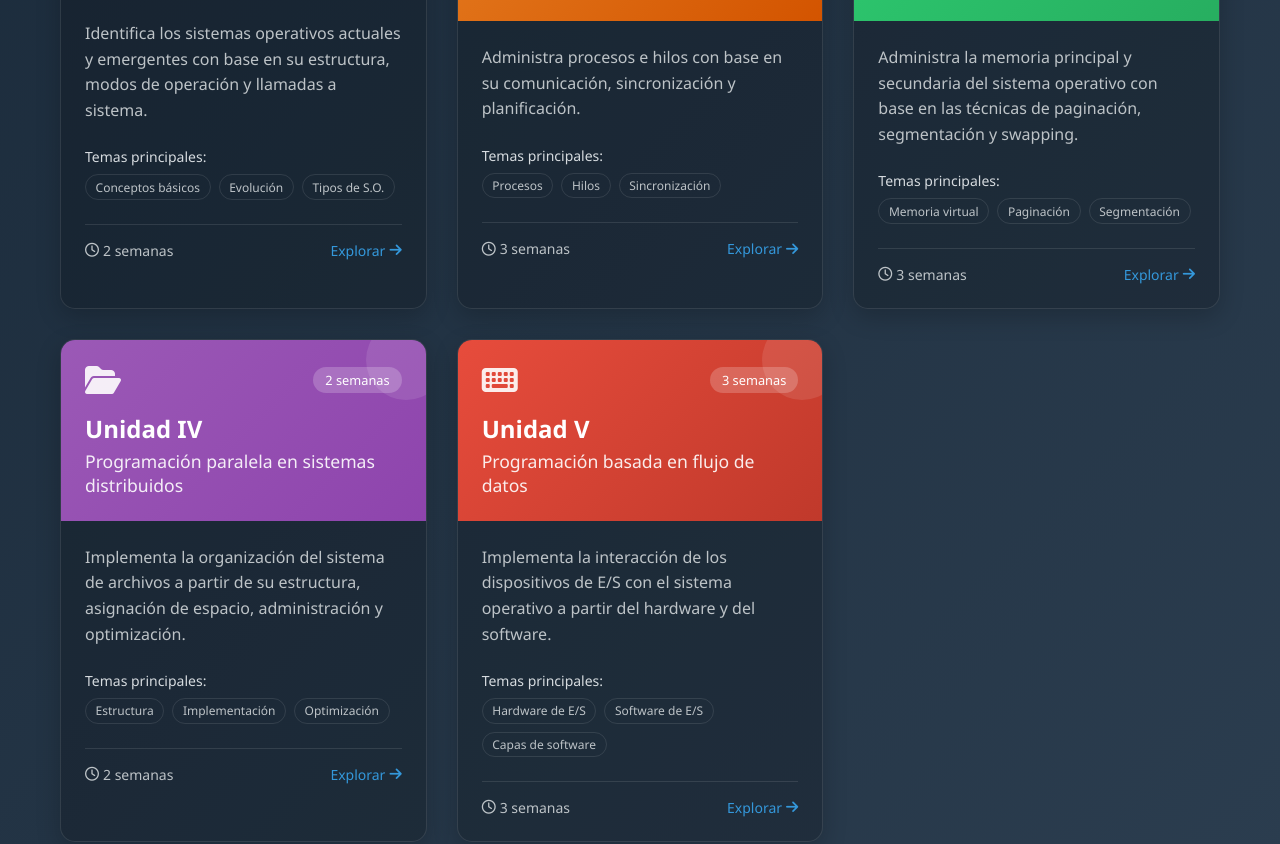
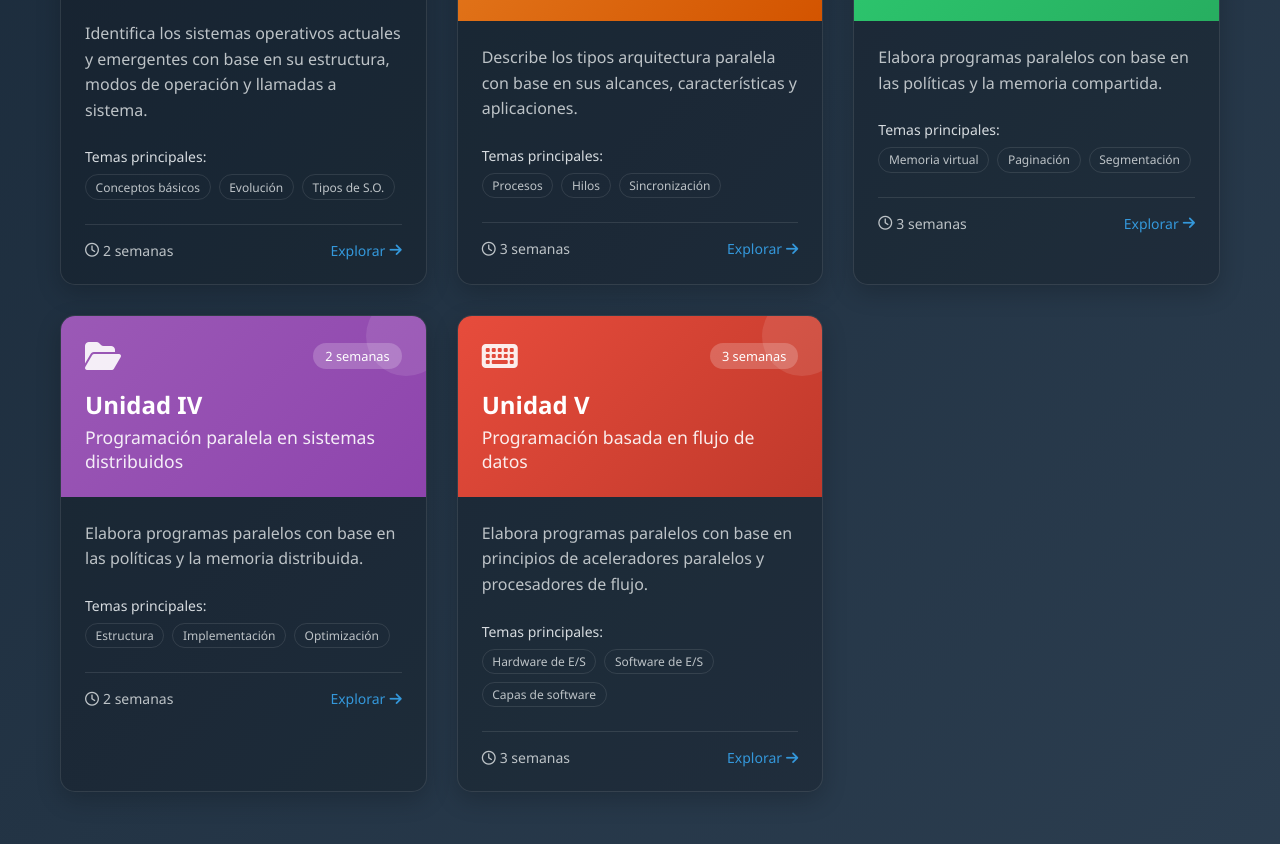
Before and after one commit to EscomISR/Libro-C-mputo-_-Paralelo, a plain HTML site: page Unidades.html in a window 1280 px wide. Shown: the part 461-1305 px from the top of the page. Drawn offline with Linux system fonts and the light colour scheme.

Commit message:
Commit 4

```diff
--- a/Unidades.html
+++ b/Unidades.html
@@ -487,10 +487,10 @@
         document.addEventListener('DOMContentLoaded', () => {
             const units = [
                 { id: 1, title: "Unidad I", subtitle: "Acercamiento al cómputo paralelo", description: "Identifica los sistemas operativos actuales y emergentes con base en su estructura, modos de operación y llamadas a sistema.", icon: "fa-book-open", duration: "2 semanas", topics: ["Conceptos básicos", "Evolución", "Tipos de S.O."] },
-                { id: 2, title: "Unidad II", subtitle: "Diseño y análisis de programas paralelos", description: "Administra procesos e hilos con base en su comunicación, sincronización y planificación.", icon: "fa-cogs", duration: "3 semanas", topics: ["Procesos", "Hilos", "Sincronización"] },
-                { id: 3, title: "Unidad III", subtitle: "Programación paralela en sistemas de memoria compartida", description: "Administra la memoria principal y secundaria del sistema operativo con base en las técnicas de paginación, segmentación y swapping.", icon: "fa-memory", duration: "3 semanas", topics: ["Memoria virtual", "Paginación", "Segmentación"] },
-                { id: 4, title: "Unidad IV", subtitle: "Programación paralela en sistemas distribuidos", description: "Implementa la organización del sistema de archivos a partir de su estructura, asignación de espacio, administración y optimización.", icon: "fa-folder-open", duration: "2 semanas", topics: ["Estructura", "Implementación", "Optimización"] },
-                { id: 5, title: "Unidad V", subtitle: "Programación basada en flujo de datos", description: "Implementa la interacción de los dispositivos de E/S con el sistema operativo a partir del hardware y del software.", icon: "fa-keyboard", duration: "3 semanas", topics: ["Hardware de E/S", "Software de E/S", "Capas de software"] },
+                { id: 2, title: "Unidad II", subtitle: "Diseño y análisis de programas paralelos", description: "Describe los tipos arquitectura paralela con base en sus alcances, características y aplicaciones.", icon: "fa-cogs", duration: "3 semanas", topics: ["Procesos", "Hilos", "Sincronización"] },
+                { id: 3, title: "Unidad III", subtitle: "Programación paralela en sistemas de memoria compartida", description: "Elabora programas paralelos con base en las políticas y la memoria compartida.", icon: "fa-memory", duration: "3 semanas", topics: ["Memoria virtual", "Paginación", "Segmentación"] },
+                { id: 4, title: "Unidad IV", subtitle: "Programación paralela en sistemas distribuidos", description: "Elabora programas paralelos con base en las políticas y la memoria distribuida.", icon: "fa-folder-open", duration: "2 semanas", topics: ["Estructura", "Implementación", "Optimización"] },
+                { id: 5, title: "Unidad V", subtitle: "Programación basada en flujo de datos", description: "Elabora programas paralelos con base en principios de aceleradores paralelos y procesadores de flujo.", icon: "fa-keyboard", duration: "3 semanas", topics: ["Hardware de E/S", "Software de E/S", "Capas de software"] },
 
             ];
 
```
